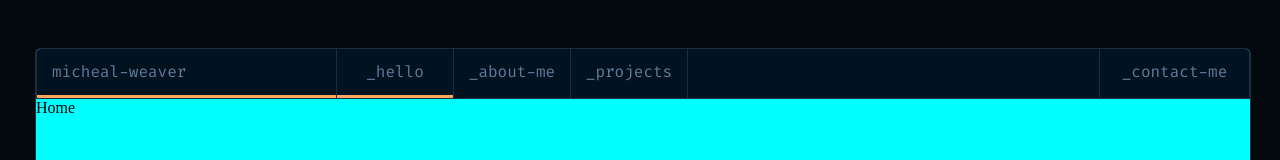
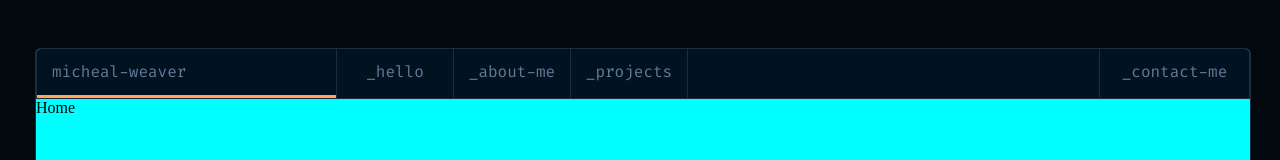
Before and after one commit to INDIANA-Jen/portfolio_client, a React (Vite) app: page / in a window 1280 px wide. Shown: the top 160 px of the page. Built offline with nearby package versions, Linux system fonts and the light colour scheme.

Commit message:
Fixed the navigation between micheal-weaver and hello, as both were previously pointing to the home page (/), but now they are treated as two separate links

```diff
--- a/src/Route.jsx
+++ b/src/Route.jsx
@@ -39,6 +39,7 @@ const router = createBrowserRouter([
 
     children: [
       { path: '/', element: <Home /> },
+      { path: '/hello', element : <Home /> },
       { path: '/about', element: <About /> },
       { path: '/project', element: <Project /> },
       { path: '/contact', element: <Contact /> },
--- a/src/components/Header/navbar/Nav.jsx
+++ b/src/components/Header/navbar/Nav.jsx
@@ -16,7 +16,7 @@ const leftItem = { label: 'micheal-weaver', target: '/' };
   Each object has the same properties (label and target) to define the link text and decoration respectively
   */}
 const centerItems = [
-  { label: '_hello', target: '/' },
+  { label: '_hello', target: '/hello' },
   { label: '_about-me', target: '/about' },
   { label: '_projects', target: '/project' },
 ];
```
